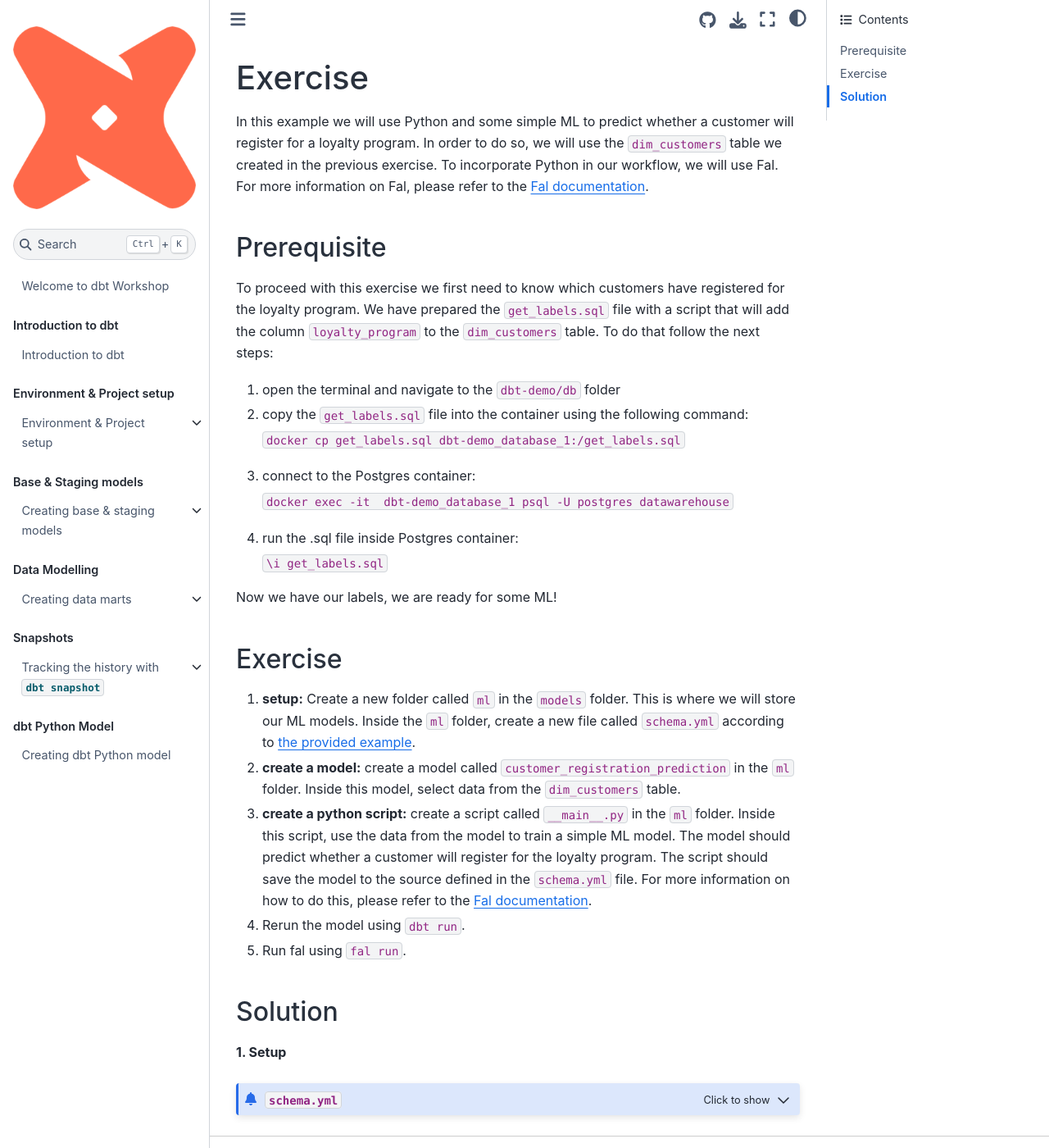
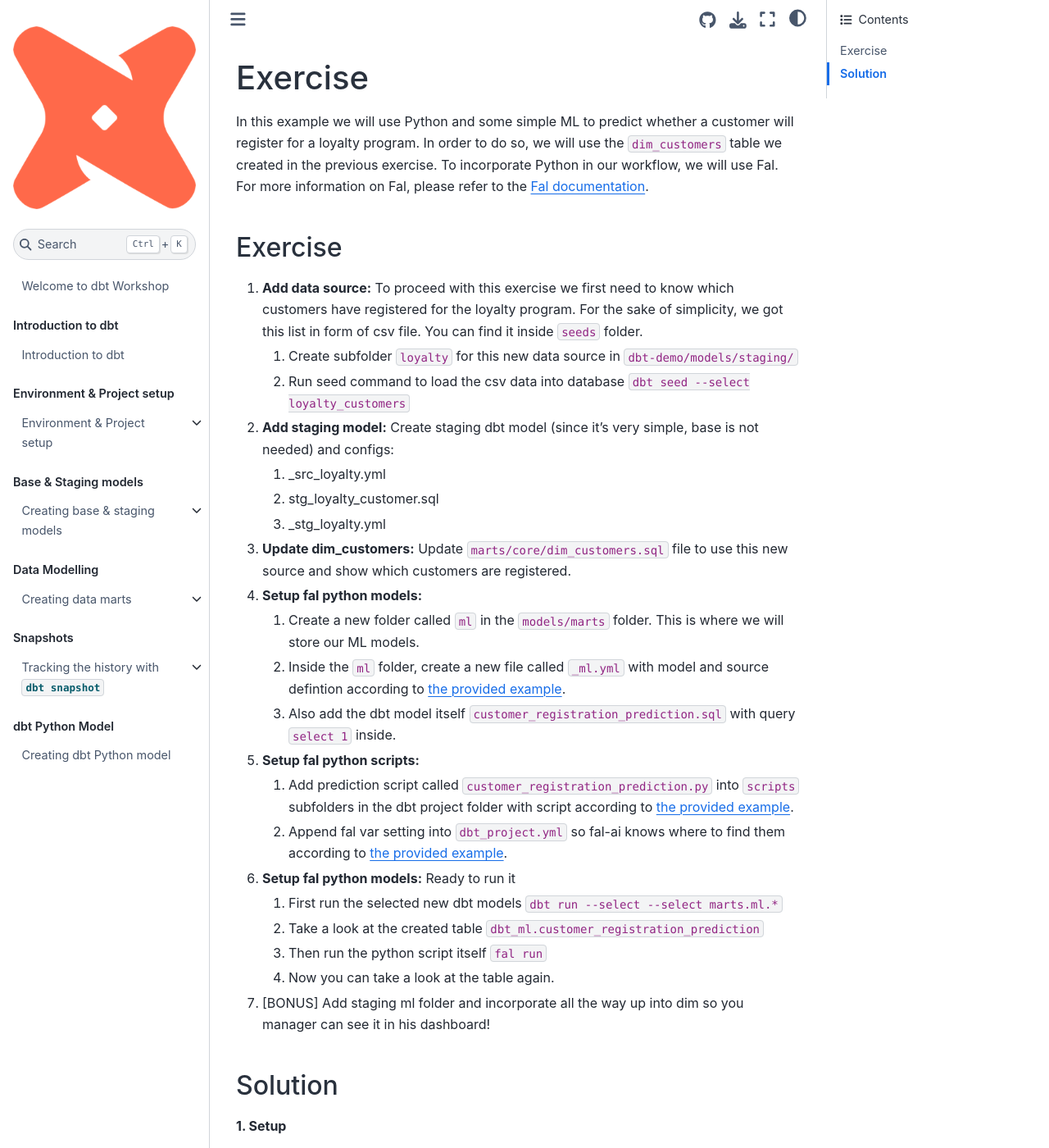
Before and after one commit to strvcom/dbt-workshop, a Jupyter Book: the page built from chapters/06/exercise.md, in a window 1280 px wide and 1400 px high. Shown: the whole window at 82% size. Built offline with Jupyter Book 1.0.4 settings and Sphinx 7.4.7 and the Sphinx Book theme 1.1.4, drawn with Linux system fonts in a browser that asks for light colours.

Commit message:
feat: updated exercise for easier flow

````diff
--- a/chapters/06/exercise.md
+++ b/chapters/06/exercise.md
@@ -1,77 +1,85 @@
 # Exercise
 In this example we will use Python and some simple ML to predict whether a customer will register for a loyalty program. In order to do so, we will use the `dim_customers` table we created in the previous exercise. To incorporate Python in our workflow, we will use Fal. For more information on Fal, please refer to the [Fal documentation](https://fal-ai.github.io/fal/).
 
-## Prerequisite
-To proceed with this exercise we first need to know which customers have registered for the loyalty program. We have prepared the `get_labels.sql` file with a script that will add the column `loyalty_program` to the `dim_customers` table. To do that follow the next steps:
-
-1. open the terminal and navigate to the `dbt-demo/db` folder
-
-2. copy the `get_labels.sql` file into the container using the following command:
-
-    `docker cp get_labels.sql dbt-demo_database_1:/get_labels.sql`
-
-2. connect to the Postgres container:
-
-    `docker exec -it  dbt-demo_database_1 psql -U postgres datawarehouse`
-
-3. run the .sql file inside Postgres container:
-
-    `\i get_labels.sql`
-
-Now we have our labels, we are ready for some ML!
-
 ## Exercise
 
-1. **setup:** Create a new folder called `ml` in the `models` folder. This is where we will store our ML models. Inside the `ml` folder, create a new file called `schema.yml` according to [the provided example](../06/schema.md).
-2. **create a model:** create a model called `customer_registration_prediction` in the `ml` folder. Inside this model, select data from the `dim_customers` table.
-3. **create a python script:** create a script called `__main__.py` in the `ml` folder. Inside this script, use the data from the model to train a simple ML model. The model should predict whether a customer will register for the loyalty program. The script should save the model to the source defined in the `schema.yml` file. For more information on how to do this, please refer to the [Fal documentation](https://docs.fal.ai/fal/reference/variables-and-functions#write_to_source-function).
-4. Rerun the model using `dbt run`.
-5. Run fal using `fal run`.
+1. **Add data source:** To proceed with this exercise we first need to know which customers have registered for the loyalty program. For the sake of simplicity, we got this list in form of csv file. You can find it inside `seeds` folder.
+   1. Create subfolder `loyalty` for this new data source in `dbt-demo/models/staging/`
+   2. Run seed command to load the csv data into database `dbt seed --select loyalty_customers`
+2. **Add staging model:** Create staging dbt model (since it's very simple, base is not needed) and configs:
+      1. _src_loyalty.yml
+      2. stg_loyalty_customer.sql
+      3. _stg_loyalty.yml
+3. **Update dim_customers:** Update `marts/core/dim_customers.sql` file to use this new source and show which customers are registered.
+4. **Setup fal python models:**
+   1. Create a new folder called `ml` in the `models/marts` folder. This is where we will store our ML models.
+   2. Inside the `ml` folder, create a new file called `_ml.yml` with model and source defintion according to [the provided example](../06/python.md).
+   3. Also add the dbt model itself `customer_registration_prediction.sql` with query `select 1` inside.
+5. **Setup fal python scripts:**
+   1. Add prediction script called `customer_registration_prediction.py` into `scripts` subfolders in the dbt project folder with script according to [the provided example](../06/python.md).
+   2. Append fal var setting into `dbt_project.yml` so fal-ai knows where to find them according to [the provided example](../06/python.md).
+6. **Setup fal python models:** Ready to run it
+   1. First run the selected new dbt models `dbt run --select --select marts.ml.*`
+   2. Take a look at the created table `dbt_ml.customer_registration_prediction`
+   3. Then run the python script itself `fal run`
+   4. Now you can take a look at the table again.
+7. [BONUS] Add staging ml folder and incorporate all the way up into dim so you manager can see it in his dashboard!
 
 ## Solution
 **1. Setup**
 
-:::{admonition} `schema.yml`
+:::{admonition} `_ml.yml`
 :class: dropdown
 
 ```yaml
 version: 2
 
 sources:
-  - name: dbt
+  - name: ml
+    schema: dbt_ml
     tables:
       - name: customer_registration_prediction
-
 models:
   - name: customer_registration_prediction
     meta:
       fal:
         scripts:
-          - models/python_scripts/__main__.py
+          after:
+            - customer_registration_prediction.py
 ```
 
 **2. Create a model**
 
-:::{admonition} `schema.yml`
+:::{admonition} `customer_registration_prediction.sql`
 :class: dropdown
 
 ```sql
-select * from {{ ref('dim_customers') }}
+select 1
 ```
 
 **3. Create a python script**
+
+Append fal ai setting into `dbt_project.yml`
+
+```yaml
+vars:
+  fal-models-paths: "models/ml"
+  fal-scripts-path: "scripts"
+```
+
+**4. Create a python script**
 ```python
 import pandas as pd
 from sklearn.linear_model import LogisticRegression
 
-ref_df = ref('customer_registration_prediction')
+ref_df = ref('dim_customers')
 
 # fill missing values with 0
 ref_df.fillna(0, inplace=True)
 
 # Extract the input and output variables
 X = ref_df[["no_of_orders", "total_amount"]]
-y = ref_df["loyalty_program"]
+y = ref_df["is_registered"]
 
 # Create a logstic regression model
 model = LogisticRegression()
@@ -83,8 +91,8 @@ model.fit(X, y)
 print('Intercept:', model.intercept_)
 print('Coefficient:', model.coef_)
 
-ref_df['prediction'] = model.predict(X)
+ref_df['is_predicted_to_register'] = model.predict(X)
 
 # Upload a `pandas.DataFrame` back to the datawarehouse
-write_to_source(ref_df, "dbt", "customer_registration_prediction")
+write_to_model(ref_df[['customer_id','is_predicted_to_register']])
 ```
````
Also changed, not shown: chapters/06/python.md (added, +64 -0 lines), chapters/06/schema.md (deleted, +0 -26 lines), 1 other file.
